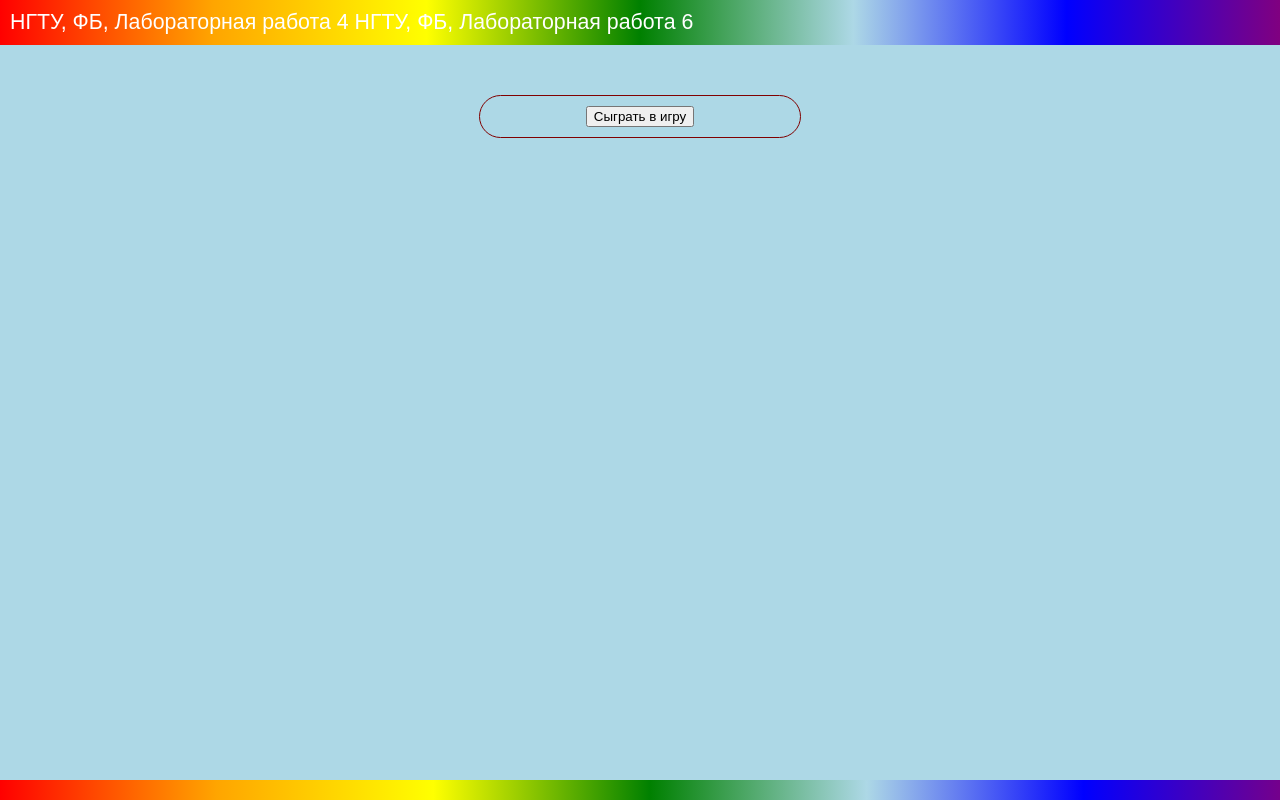
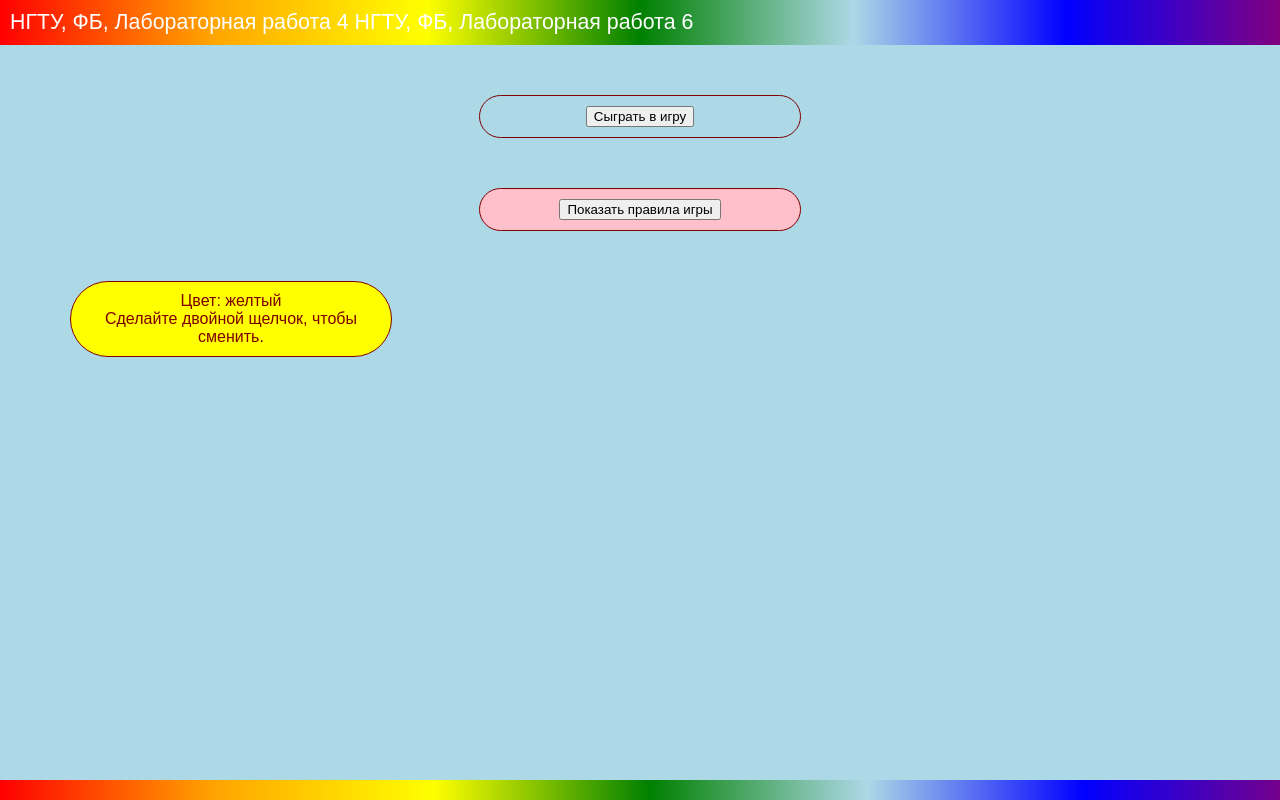
Before and after one commit to maks13nsk/web-programming-labs, a plain HTML site: page lab6.html in a window 1280 px wide. Drawn offline with Linux system fonts and the light colour scheme.

Commit message:
Правила игры

```diff
--- a/lab6.html
+++ b/lab6.html
@@ -14,6 +14,24 @@
             text-align: center;
             width: 300px;
             padding: 10px;
+        }
+        .rules {
+            border-radius: 50px;
+            border: 1px solid;
+            margin: 50px auto;
+            text-align: center;
+            width: 300px;
+            padding: 10px;
+            background-color: pink;
+        }
+        .color {
+            border-radius: 50px;
+            border: 1px solid;
+            margin: 50px;
+            text-align: center;
+            width: 300px;
+            padding: 10px;
+            background-color: yellow;
         }
     </style>
 
@@ -66,6 +84,20 @@
         let input = document.getElementById('user-number');
             input.value = '';
             document.getElementById ('result').innerHTML = ''
+            function showRules() {
+            document.getElementById("show-rules").style.display = "none";
+            document.getElementById("hide-rules").style.display = "inline-block";
+            document.getElementById("game-rules").style.display = "block";
+        }
+        function hideRules() {
+            document.getElementById("show-rules").style.display = "inline-block";
+            document.getElementById("hide-rules").style.display = "none";
+            document.getElementById("game-rules").style.display = "none";
+        }
+        function changecolor(div) {
+            div.style.backgroundColor = 'red'
+            document.getElementById('color-name').innerHTML = 'красный'
+        }
     </script>
 
 </head>
@@ -104,6 +136,21 @@
                 <button onclick="again()">Сыграть еще раз</button>
             </div>
         </div>
+        <div class="rules">
+            <button id="show-rules" onclick="showRules()">Показать правила игры</button>
+            <button id="hide-rules" onclick="hideRules()" style="display:none;">Скрыть правила игры</button>
+            <ul id="game-rules" style="display:none;">
+                <li>Выберите число от 1 до 100.</li><br>
+                <li>Попробуйте угадать, какое число загадал компьютер.</li><br>
+                <li>Если ваше число больше или меньше загаданного, то компьютер даст подсказку.</li><br>
+                <li>Попробуйте угадать число за наименьшее количество попыток.</li><br>
+                <li>Удачи!</li><br>
+        </div>
+        <div class="color" ondblclick="changecolor(this)">
+            Цвет: <span id="color-name">желтый</span><br>
+            Сделайте двойной щелчок, чтобы сменить.
+
+        </div>
     </main>
 
     <footer>
```
